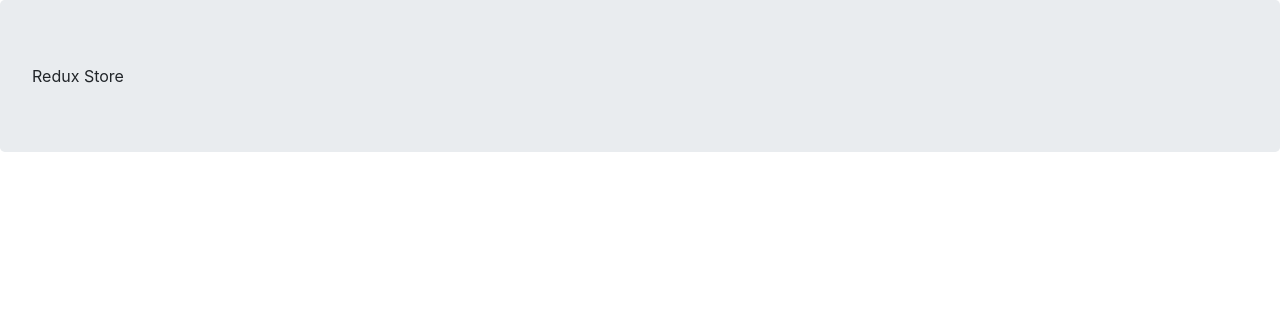
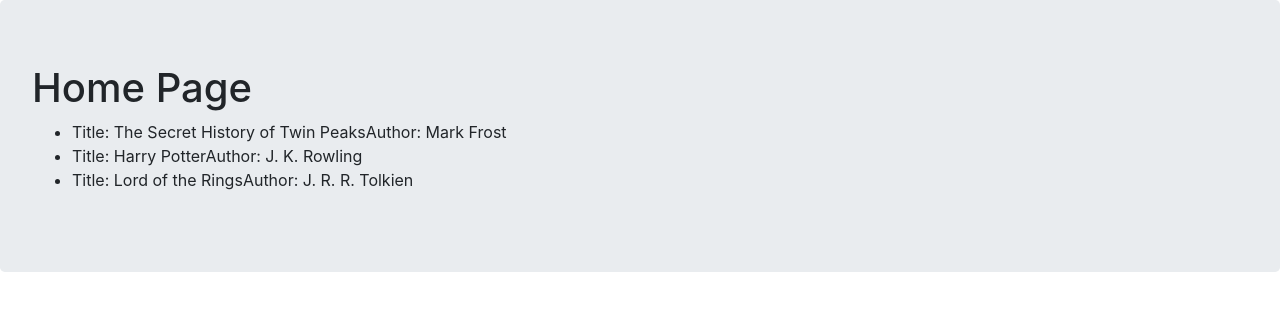
Before and after one commit to Menchynskyi/redux-store, a React app: page / in a window 1280 px wide. Built offline with nearby package versions, Linux system fonts and the light colour scheme.

Commit message:
Data from store

```diff
--- a/src/components/App/App.js
+++ b/src/components/App/App.js
@@ -1,22 +1,20 @@
-import React, { useState } from 'react';
-import { BookstoreProvider } from '../BookstoreServiceContext/BookstoreServiceContext';
-import BookstoreService from '../../services/bookstore-service';
-import ErrorBoundry from '../ErrorBoundry/ErrorBoundry';
+import React from 'react';
+import { Route, Switch } from 'react-router-dom';
+import withBookstoreService from '../Hoc/WithBookstoreService';
+import HomePage from '../Pages/HomePage';
+import CartPage from '../Pages/CartPage';
 
-const App = () => {
-    const { getBooks } = new BookstoreService();
-
-    const [books, setBooks] = useState(getBooks());
-
+const App = ({ bookstoreService }) => {
+    console.log(bookstoreService.getBooks());
     return (
-        <BookstoreProvider value={books}>
-            <ErrorBoundry>
-                <div className="jumbotron">
-                    <span>Redux Store</span>
-                </div>
-            </ErrorBoundry>
-        </BookstoreProvider>
+            <Switch>
+                <Route path="/"
+                       component={HomePage}
+                       exact/>
+                <Route path="/cart"
+                       component={CartPage}/>
+            </Switch>
     )
 }
 
-export default App;
+export default withBookstoreService()(App);
--- /dev/null
+++ b/src/components/BookList/BookList.js
@@ -0,0 +1,31 @@
+import React, { Component } from 'react';
+import BookListItem from '../BookListItem/BookListItem';
+import { connect } from 'react-redux';
+
+class BookList extends Component {
+
+    render() {
+        const { books } = this.props;
+
+        return (
+            <ul>
+                {
+                    books.map(book => {
+                        return (
+                            <li key={book.id}>
+                                <BookListItem book={book} />
+                            </li>
+                        )
+                    })
+                }
+
+            </ul>
+        )
+    }
+}
+
+const mapStateToProps = ({ books }) => {
+    return { books };
+}
+
+export default connect(mapStateToProps)(BookList);
--- /dev/null
+++ b/src/components/BookListItem/BookListItem.js
@@ -0,0 +1,13 @@
+import React, { Fragment } from 'react';
+
+const BookListItem = ({ book }) => {
+    const { title, author } = book
+    return (
+        <Fragment>
+            <span>Title: {title}</span>
+            <span>Author: {author}</span>
+        </Fragment>
+    )
+}
+
+export default BookListItem;
--- a/src/components/BookstoreServiceContext/BookstoreServiceContext.js
+++ b/src/components/BookstoreServiceContext/BookstoreServiceContext.js
@@ -1,11 +1,11 @@
 import { createContext } from 'react';
 
 const {
-    Provider: BookstoreProvider,
-    Consumer: BookstoreConsumer
+    Provider: BookstoreServiceProvider,
+    Consumer: BookstoreServiceConsumer
 } = createContext();
 
 export {
-    BookstoreProvider,
-    BookstoreConsumer
+    BookstoreServiceProvider,
+    BookstoreServiceConsumer
 };
--- a/src/components/ErrorIndicator/ErrorIndicator.css
+++ b/src/components/ErrorIndicator/ErrorIndicator.css
@@ -2,6 +2,7 @@
     display: flex;
     flex-flow: column wrap;
     align-content: center;
+    margin-top: 2rem;
 }
 
 .error-indicator img {
--- a/src/components/Hoc/WithBookstoreService.js
+++ b/src/components/Hoc/WithBookstoreService.js
@@ -1,10 +1,10 @@
 import React from 'react';
-import { BookstoreConsumer } from '../BookstoreServiceContext/BookstoreServiceContext';
+import { BookstoreServiceConsumer } from '../BookstoreServiceContext/BookstoreServiceContext';
 
 const withBookstoreService = () => (Wrapped) => {
     return (props) => {
         return (
-            <BookstoreConsumer>
+            <BookstoreServiceConsumer>
                 {
                     (bookstoreService) => {
                         return (
@@ -12,7 +12,7 @@
                         )
                     }
                 }
-            </BookstoreConsumer>
+            </BookstoreServiceConsumer>
         )
     }
 }
--- /dev/null
+++ b/src/components/Pages/CartPage.js
@@ -0,0 +1,11 @@
+import React from 'react';
+
+const CartPage = () => {
+    return (
+        <div className="jumbotron">
+            <h1>Cart Page</h1>
+        </div>
+    )
+}
+
+export default CartPage;
--- /dev/null
+++ b/src/components/Pages/HomePage.js
@@ -0,0 +1,13 @@
+import React from 'react';
+import BookList from '../BookList/BookList';
+
+const HomePage = () => {
+    return (
+        <div className="jumbotron">
+            <h1>Home Page</h1>
+            <BookList />
+        </div>
+    )
+}
+
+export default HomePage;
--- a/src/index.js
+++ b/src/index.js
@@ -1,5 +1,25 @@
 import React from 'react';
 import ReactDOM from 'react-dom';
+import { Provider } from 'react-redux';
+import { BrowserRouter as Router } from 'react-router-dom';
+
 import App from './components/App/App';
+import ErrorBoundry from './components/ErrorBoundry/ErrorBoundry';
+import BookstoreService from './services/bookstore-service';
+import { BookstoreServiceProvider } from './components/BookstoreServiceContext/BookstoreServiceContext';
 
-ReactDOM.render(<App />, document.getElementById('root'));
+import store from './store';
+
+const bookstoreService = new BookstoreService();
+
+ReactDOM.render(
+    <Provider store={store}>
+        <ErrorBoundry>
+            <BookstoreServiceProvider value={bookstoreService}>
+                <Router>
+                    <App />
+                </Router>
+            </BookstoreServiceProvider>
+        </ErrorBoundry>
+    </Provider>,
+    document.getElementById('root'));
--- /dev/null
+++ b/src/reducers/index.js
@@ -0,0 +1,33 @@
+const initialState = {
+    books: [
+        {
+            id: 1,
+            title: 'The Secret History of Twin Peaks',
+            author: 'Mark Frost'
+        },
+        {
+            id: 2,
+            title: 'Harry Potter',
+            author: 'J. K. Rowling'
+        },
+        {
+            id: 3,
+            title: 'Lord of the Rings',
+            author: 'J. R. R. Tolkien'
+        }
+    ]
+};
+
+const reducer = (state = initialState, action) => {
+    switch (action.type) {
+        case 'BOOKS_LOADED':
+            return {
+                books: action.payload
+            };
+
+        default:
+            return state;
+    }
+};
+
+export default reducer;
--- a/src/services/bookstore-service.js
+++ b/src/services/bookstore-service.js
@@ -3,16 +3,19 @@
     getBooks() {
         return [
             {
-                name: 'Twin Peaks',
-                id: 1
+                id: 1,
+                title: 'The Secret History of Twin Peaks',
+                author: 'Mark Frost'
             },
             {
-                name: 'Harry Potter',
-                id: 2
+                id: 2,
+                title: 'Harry Potter',
+                author: 'J. K. Rowling'
             },
             {
-                name: 'Lord of the Rings',
-                id: 3
+                id: 3,
+                title: 'Lord of the Rings',
+                author: 'J. R. R. Tolkien'
             }
         ];
     }
--- a/src/store.js
+++ b/src/store.js
@@ -0,0 +1,6 @@
+import { createStore } from 'redux';
+import reducer from './reducers';
+
+const store = createStore(reducer);
+
+export default store;
```
Also changed, not shown: src/actions/index.js (added, +10 -0 lines).
